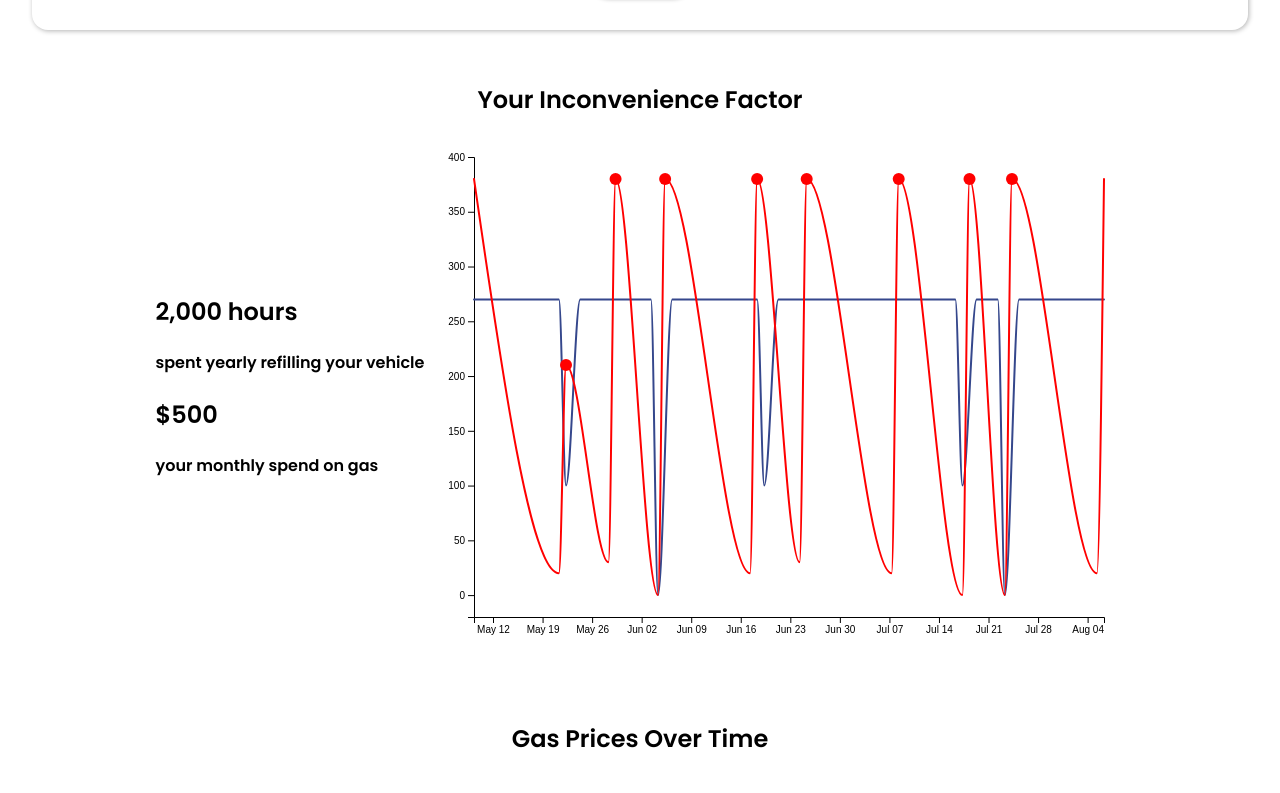
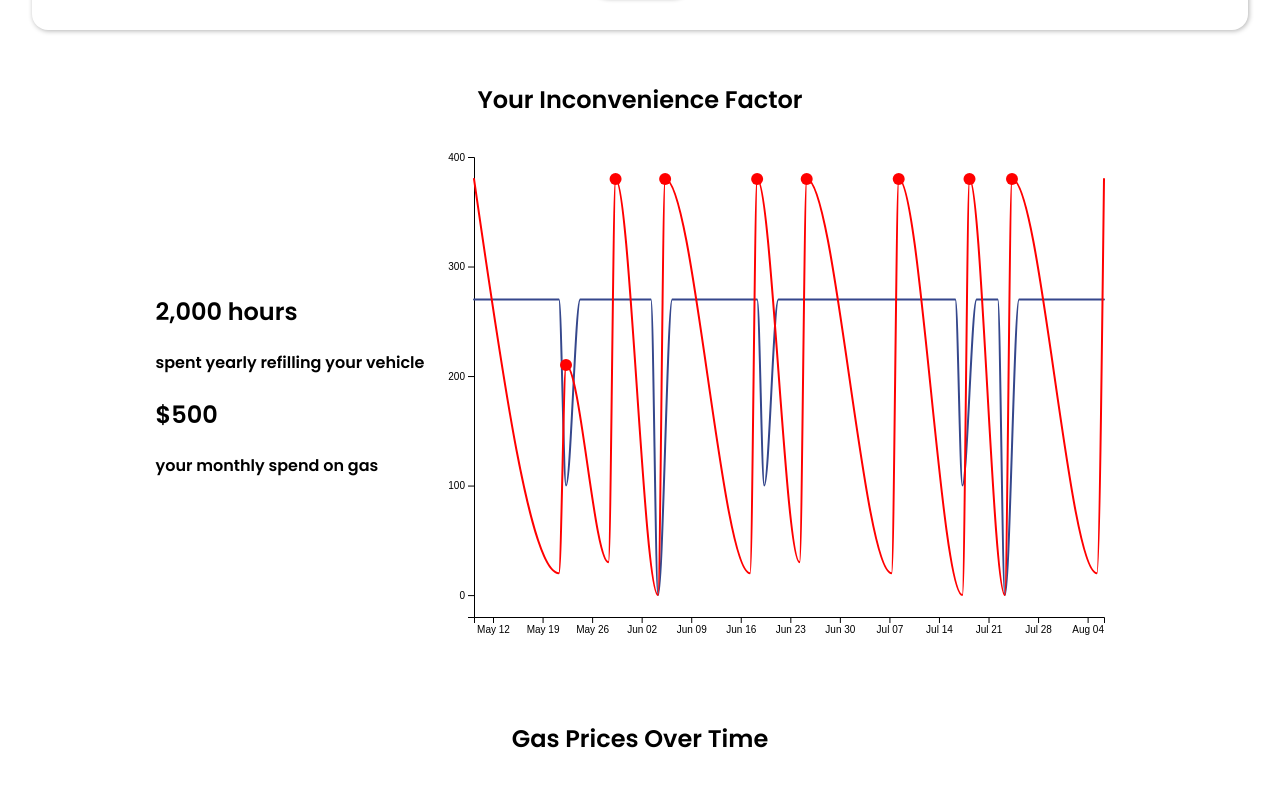
Before and after one commit to aaronpkahn/ice-inconvenience-truth, a React (Create React App) app: page / in a window 1280 px wide. Shown: the part 461-1254 px from the top of the page. Built offline with nearby package versions, Linux system fonts and the light colour scheme.

Commit message:
(feat) add basic configuration for custom x and y axis tick display

```diff
--- a/src/app/components/d3-line-chart/LineGraph.js
+++ b/src/app/components/d3-line-chart/LineGraph.js
@@ -8,7 +8,9 @@ function LineGraph( props ) {
         width,
         height,
         data,
-        ybuffer = 0
+        ybuffer = 0,
+        yAxisFn,
+        xAxisFn,
     } = props;
 
     const { xScale, yScale } = d3Service.calculateScales( props );
@@ -19,6 +21,8 @@ function LineGraph( props ) {
         margins: margins,
         height: height,
         width: width,
+        yAxisFn: yAxisFn,
+        xAxisFn: xAxisFn
     }
 
     return (
--- a/src/app/components/d3-line-chart/XAxis.js
+++ b/src/app/components/d3-line-chart/XAxis.js
@@ -1,7 +1,7 @@
 import { useEffect, useRef } from 'react';
 import * as d3 from 'd3';
 
-function XAxis( { xScale, margins, height  } ) {
+function XAxis( { xScale, margins, height, xAxisFn  } ) {
 
     const anchor = useRef(null);
 
@@ -9,7 +9,9 @@ function XAxis( { xScale, margins, height  } ) {
 
         const axis = d3.axisBottom( xScale );
 
-        axis.ticks().tickValues();
+        if ( 'function' === typeof xAxisFn ) {
+            xAxisFn(axis);
+        }
 
         d3.select(anchor.current)
             .transition()
--- a/src/app/components/d3-line-chart/YAxis.js
+++ b/src/app/components/d3-line-chart/YAxis.js
@@ -1,13 +1,17 @@
 import { useEffect, useRef } from 'react';
 import * as d3 from 'd3';
 
-function YAxis( { yScale, margins }) {
+function YAxis( { yScale, margins, yAxisFn }) {
 
     const anchor = useRef(null);
 
     useEffect( () => {
 
         const axis = d3.axisLeft( yScale );
+
+        if ( 'function' === typeof yAxisFn ) {
+            yAxisFn(axis);
+        }
 
         d3.select(anchor.current)
             .transition()
--- a/src/app/features/convenience/ConvenienceGraph.js
+++ b/src/app/features/convenience/ConvenienceGraph.js
@@ -1,3 +1,4 @@
+import * as d3 from 'd3';
 import * as graphService from '../convenience-graph/service';
 import { LineGraph, Line, GraphDots } from '../../components/d3-line-chart';
 import { getDataExtremes, getMaxPoints } from './service';
@@ -25,8 +26,24 @@ function ConvenienceGraph( { milesDriven, iceRange } ) {
     let evData    = getDataExtremes(evDates);
     let iceCosts  = getMaxPoints(iceDates, false);
 
+    const yAxisFn = ( axis ) => {
+        axis.ticks( 3 ).tickValues();
+    }
+
+    const xAxisFn = ( axis ) => {
+        // axis.ticks( );
+    }
+
     return (
-        <LineGraph margins={MARGINS} width={WIDTH} height={HEIGHT} data={ [ evData, iceData ] } ybuffer={20}>
+        <LineGraph
+            margins={MARGINS}
+            width={WIDTH}
+            height={HEIGHT}
+            data={ [ evData, iceData ] }
+            ybuffer={20}
+            yAxisFn={yAxisFn}
+            xAxisFn={xAxisFn}
+        >
             {metaData => (
                 <>
                     <Line data={evData} fill={"#35478C"} {...metaData}/>
```
